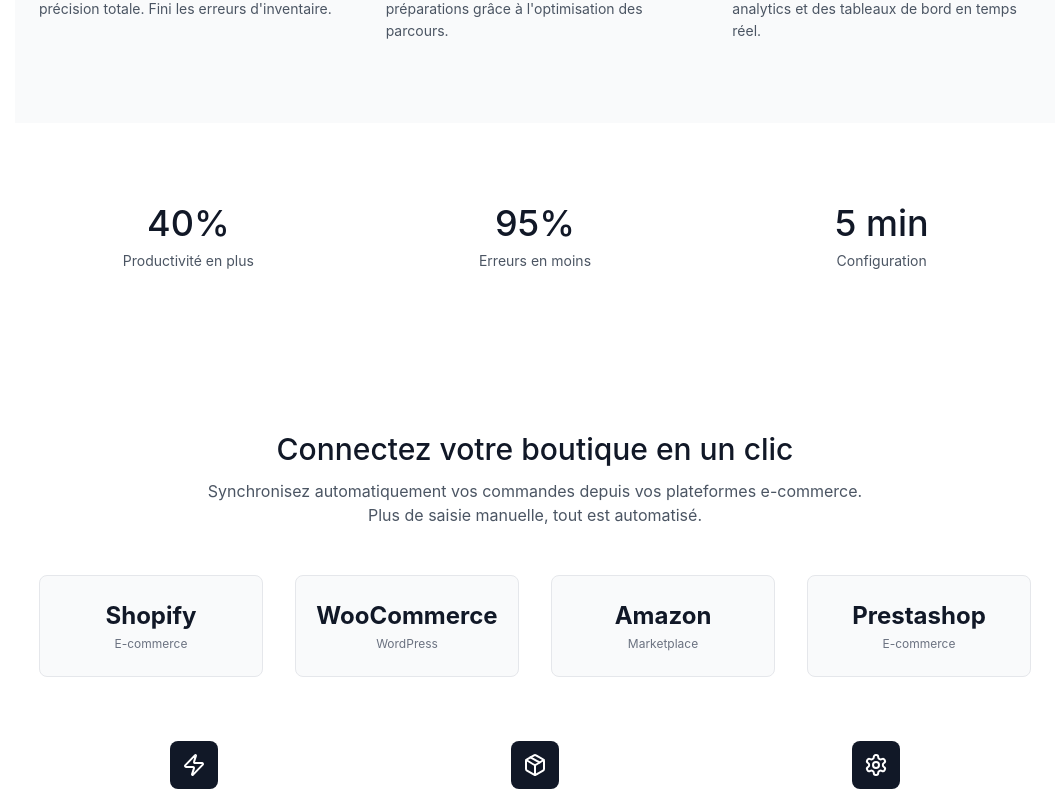
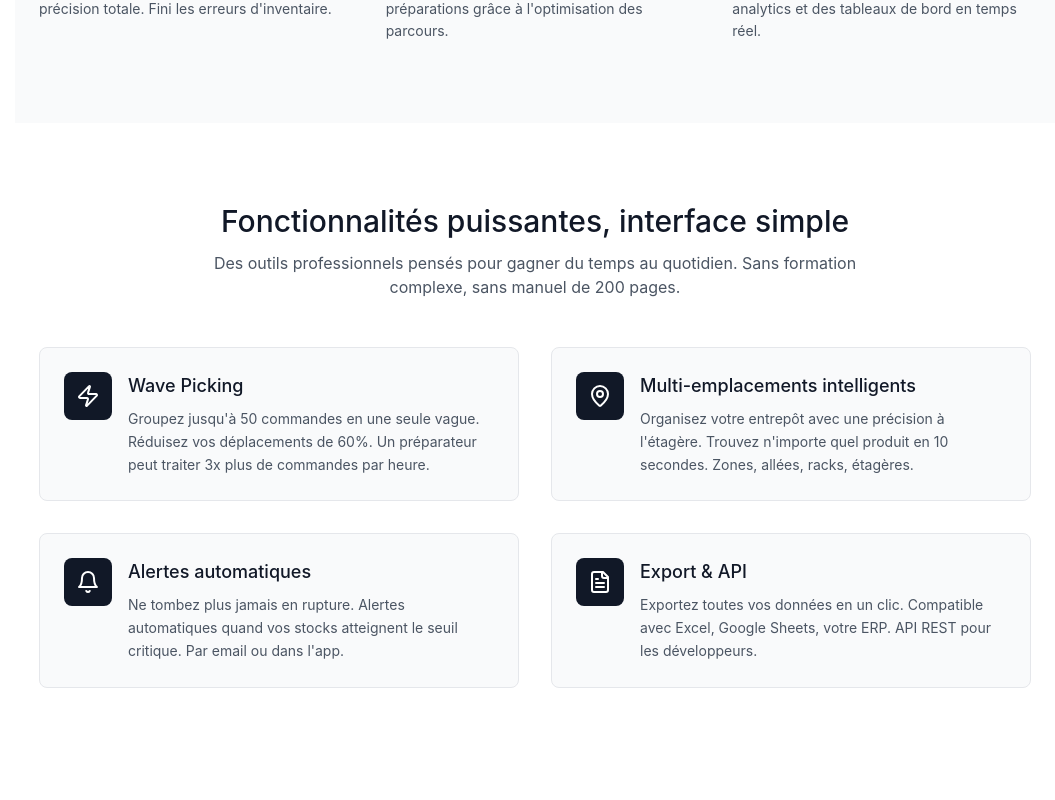
Before and after one commit to YAMROUCHE/wmsforge-v2, a React (Vite) app: page / in a window 1280 px wide. Shown: the part 1820-2620 px from the top of the page, without its empty margins (225-1280 px from the left). Built offline with nearby package versions, Linux system fonts and the light colour scheme.

Commit message:
feat: ajout section Fonctionnalités avancées sur Landing Page

```diff
--- a/src/pages/Landing.tsx
+++ b/src/pages/Landing.tsx
@@ -1,6 +1,6 @@
 import React, { useState, useEffect } from 'react';
 import { Link } from 'react-router-dom';
-import { Package, ArrowRight, BarChart3, ShoppingCart, Box, MapPin, Settings, Layers, Clipboard, Users, FileText, Zap } from 'lucide-react';
+import { Package, ArrowRight, BarChart3, ShoppingCart, Box, MapPin, Settings, Layers, Clipboard, Users, FileText, Zap, Bell } from 'lucide-react';
 
 export default function Landing() {
   const [activeDemo, setActiveDemo] = useState('dashboard');
@@ -1083,6 +1083,84 @@
         </div>
       </section>
 
+      {/* Advanced Features Section */}
+      <section className="py-20 px-6 bg-white">
+        <div className="max-w-5xl mx-auto">
+          <div className="text-center mb-12 space-y-3">
+            <h2 className="text-3xl font-medium text-gray-900">
+              Fonctionnalités puissantes, interface simple
+            </h2>
+            <p className="text-gray-600 max-w-2xl mx-auto">
+              Des outils professionnels pensés pour gagner du temps au quotidien.
+              Sans formation complexe, sans manuel de 200 pages.
+            </p>
+          </div>
+
+          {/* Grid des fonctionnalités */}
+          <div className="grid md:grid-cols-2 gap-8">
+            <div className="flex gap-4 p-6 bg-gray-50 rounded-lg border border-gray-200 hover:border-gray-300 transition-colors">
+              <div className="flex-shrink-0">
+                <div className="w-12 h-12 bg-gray-900 rounded-lg flex items-center justify-center">
+                  <Zap className="h-6 w-6 text-white" />
+                </div>
+              </div>
+              <div className="space-y-2">
+                <h3 className="text-lg font-medium text-gray-900">Wave Picking</h3>
+                <p className="text-sm text-gray-600 leading-relaxed">
+                  Groupez jusqu'à 50 commandes en une seule vague. Réduisez vos déplacements de 60%.
+                  Un préparateur peut traiter 3x plus de commandes par heure.
+                </p>
+              </div>
+            </div>
+
+            <div className="flex gap-4 p-6 bg-gray-50 rounded-lg border border-gray-200 hover:border-gray-300 transition-colors">
+              <div className="flex-shrink-0">
+                <div className="w-12 h-12 bg-gray-900 rounded-lg flex items-center justify-center">
+                  <MapPin className="h-6 w-6 text-white" />
+                </div>
+              </div>
+              <div className="space-y-2">
+                <h3 className="text-lg font-medium text-gray-900">Multi-emplacements intelligents</h3>
+                <p className="text-sm text-gray-600 leading-relaxed">
+                  Organisez votre entrepôt avec une précision à l'étagère. Trouvez n'importe quel
+                  produit en 10 secondes. Zones, allées, racks, étagères.
+                </p>
+              </div>
+            </div>
+
+            <div className="flex gap-4 p-6 bg-gray-50 rounded-lg border border-gray-200 hover:border-gray-300 transition-colors">
+              <div className="flex-shrink-0">
+                <div className="w-12 h-12 bg-gray-900 rounded-lg flex items-center justify-center">
+                  <Bell className="h-6 w-6 text-white" />
+                </div>
+              </div>
+              <div className="space-y-2">
+                <h3 className="text-lg font-medium text-gray-900">Alertes automatiques</h3>
+                <p className="text-sm text-gray-600 leading-relaxed">
+                  Ne tombez plus jamais en rupture. Alertes automatiques quand vos stocks
+                  atteignent le seuil critique. Par email ou dans l'app.
+                </p>
+              </div>
+            </div>
+
+            <div className="flex gap-4 p-6 bg-gray-50 rounded-lg border border-gray-200 hover:border-gray-300 transition-colors">
+              <div className="flex-shrink-0">
+                <div className="w-12 h-12 bg-gray-900 rounded-lg flex items-center justify-center">
+                  <FileText className="h-6 w-6 text-white" />
+                </div>
+              </div>
+              <div className="space-y-2">
+                <h3 className="text-lg font-medium text-gray-900">Export & API</h3>
+                <p className="text-sm text-gray-600 leading-relaxed">
+                  Exportez toutes vos données en un clic. Compatible avec Excel, Google Sheets,
+                  votre ERP. API REST pour les développeurs.
+                </p>
+              </div>
+            </div>
+          </div>
+        </div>
+      </section>
+
       {/* Stats Section */}
       <section className="py-20 px-6">
         <div className="max-w-5xl mx-auto">
```
